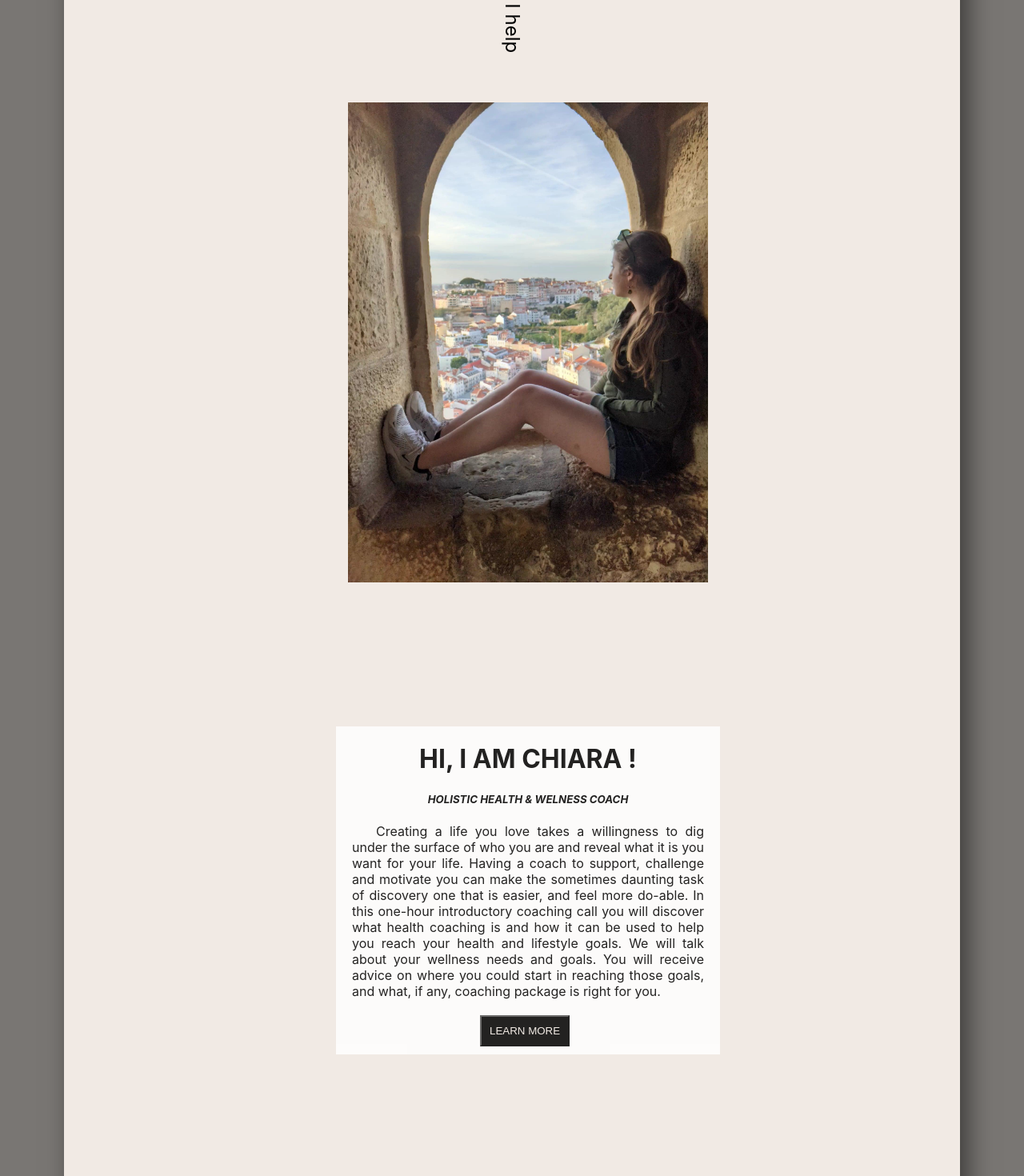
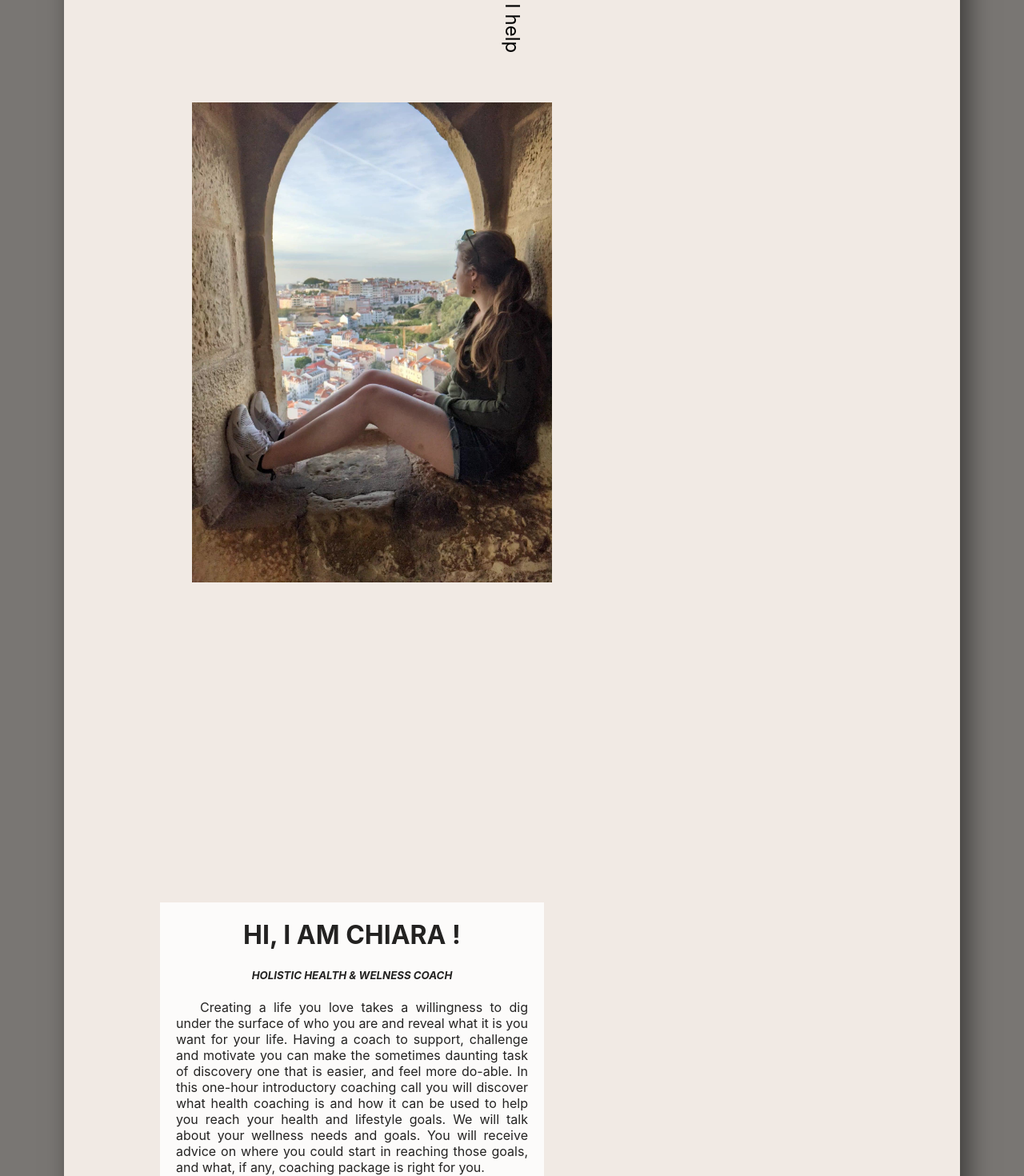
Before and after one commit to MouradKnowsBest/website-chiara, a Next.js app: page / in a window 1280 px wide. Shown: the part 2760-4230 px from the top of the page at 80% size. Built offline with nearby package versions, Linux system fonts and the light colour scheme.

Commit message:
ameliorated design

```diff
--- a/pages/index.js
+++ b/pages/index.js
@@ -18,7 +18,7 @@ export default function Home() {
             textAlign: "center",
           }}
         >
-          Created by Assirem @Dev
+          Created by Assirem@Dev
         </h5>
 
     </div>
--- a/styles/Home.module.css
+++ b/styles/Home.module.css
@@ -7,8 +7,9 @@
 } */
 
 .container {
-  padding: 5rem 5rem 5rem 5rem;
+  padding: 5rem 5rem 0.1rem 5rem;
   background-color : #797673;
+  /* width: 1200px; */
 
 }
 
@@ -39,18 +40,27 @@
 
 .footer {
   position: "relative";
-  justify-content: center;
-  align-items: center;
+  margin-left: auto;
+  margin-right: auto;
 
   display: flex;
   flex-wrap: wrap;
+
 }
+
+
 
 .footer img{
   height: 600px;
+
+
+  display: flex;
+  flex-wrap: wrap;
+
   position: "absolute";
   top: 0;
   left: 0;
+
 }
 
 
--- a/views/Footer.js
+++ b/views/Footer.js
@@ -9,11 +9,13 @@ function Footer() {
       <div
         style={{
           width: "480px",
+          left: "-220px",
+          top: "220px",
+          position: "relative",
           zIndex: 9,
           margin: "180px",
           backgroundColor: "white",
           opacity : 0.85
-
         }}
       >
         <h1 style={{ textAlign: "center" }}>HI, I AM CHIARA !</h1>
```
